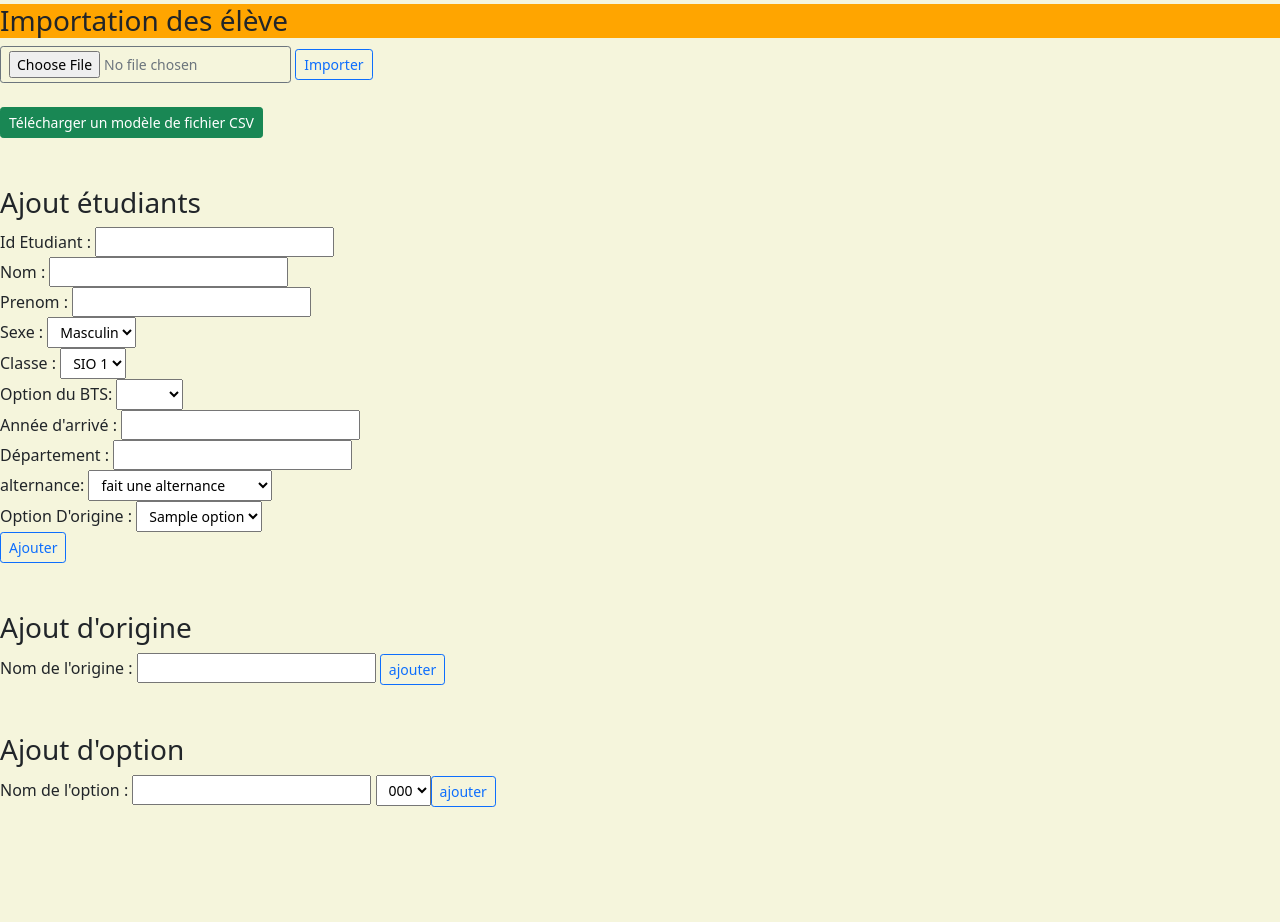
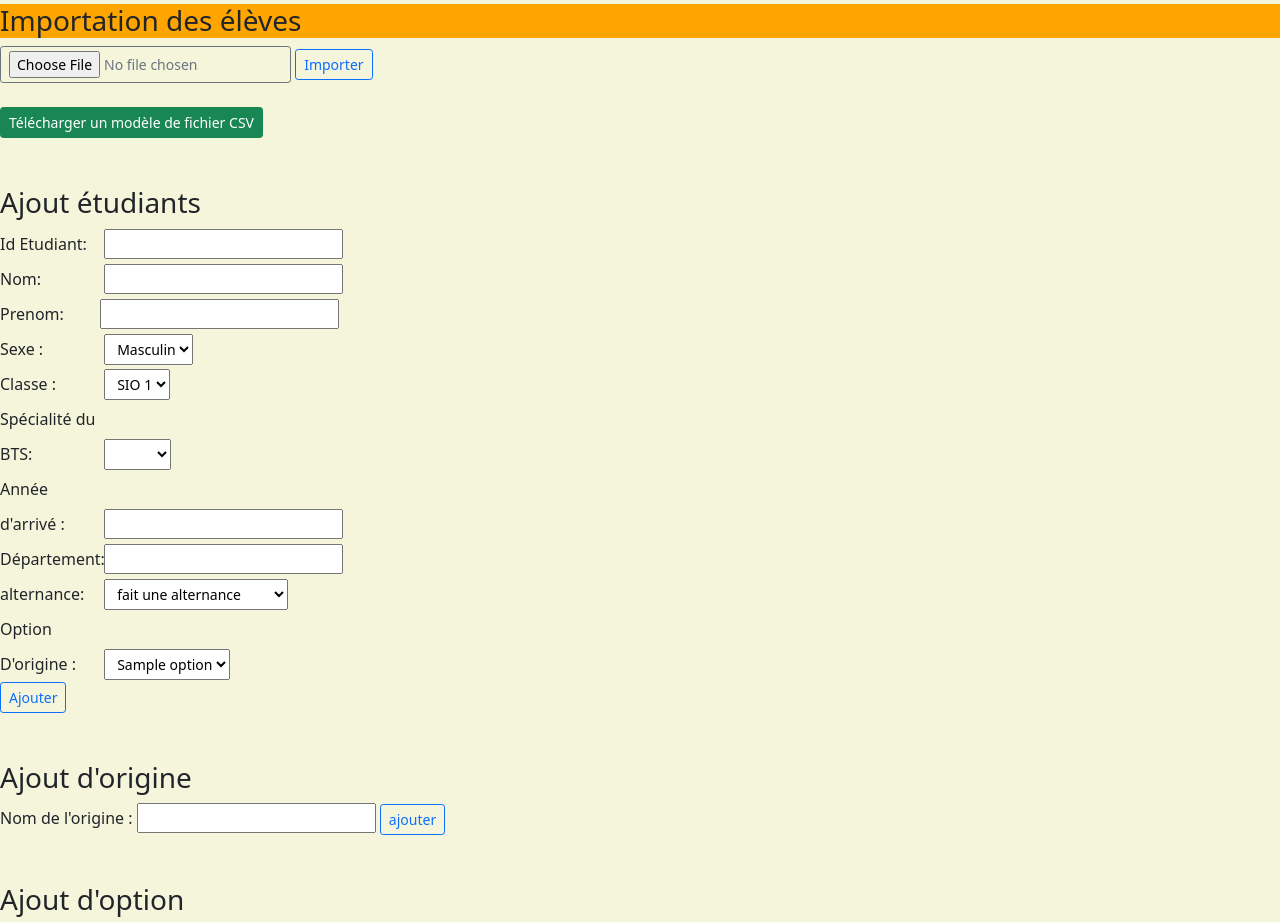
Before and after one commit to thibautscheers/FOLOZEM, a PHP site: page /page/importation-eleve.php in a window 1280 px wide. Shown: the part 56-978 px from the top of the page. Before the commit the page ends 863 px from the top, so only its background shows below. Run offline with PHP 8.4, Linux system fonts and the light colour scheme; tables that the repository leaves empty hold one stand-in row (values such as "Sample post").

Commit message:
Alignement des champ

```diff
--- a/page/importation-eleve.php
+++ b/page/importation-eleve.php
@@ -40,7 +40,7 @@
         echo ("<br/><div style=\"background-color: #4f4; padding: 6px;\">" . ($_SESSION["info"]) . "</div>");
     $_SESSION["info"] = ""; ?>
     </div>
-    <h3 class="h3">Importation des élève </h3>
+    <h3 class="h3">Importation des élèves </h3>
     <div class="col-auto">
         <form action="importEleves.php" method="post" class="form-inline" enctype="multipart/form-data">
             <input type="file" class="btn btn-outline-secondary btn-sm" name="file" id="file" accept=".csv">
@@ -56,33 +56,34 @@
 
     <div class="col-auto">
         <form action="ajoutEleve.php" class="form-inline" method="POST">
-            Id Etudiant : <input type="number" class="input-group-sm" name="noEtudiant"><br>
-            Nom : <input type="text" class="input-group-sm" name="nom"><br>
-            Prenom : <input type="text" class="input-group-sm" name="prenom"><br>
-            Sexe :
-            <select name="sexe" class="form-select-sm">
+            <label for="etud"> Id Etudiant:</label> <input id="etud" type="number" class="input-group-sm" name="noEtudiant"><br>
+            <label for="nom"> Nom:</label> <input id="nom" type="text" class="input-group-sm" name="nom"><br>
+            <label for="prenom"> Prenom:</label><input id="prenom" type="text" class="input-group-sm" name="prenom"><br>
+            <label for="sexes">Sexe : </label>
+            <select id="sexes" name="sexe" class="form-select-sm">
                 <option value="1">Masculin</option>
                 <option value="0">Féminin</option>
             </select><br>
-            Classe :
-            <select name='anneeSIO' class="form-select-sm">
+            <label for="classe"> Classe : </label>
+            <select id="classe" name='anneeSIO' class="form-select-sm">
                 <option value='1'>SIO 1</option>
                 <option value='0'>SIO 2</option>
-            </select><br>Option du BTS:
-            <select name='optionBTS' class="form-select-sm">
+            </select><br>
+            <label for="spé">Spécialité du BTS:</label>
+            <select id="spe" name='optionBTS' class="form-select-sm">
                 <option value="NULL"></option>
                 <option value='1'>SLAM</option>
                 <option value='0'>SISR</option>
             </select><br>
-            Année d'arrivé : <input type="number" class="input-group-sm" name="anneeArrivee"><br>
-            Département : <input type="number" class="input-group-sm" name="departement"><br>
-            alternance:
-            <select name='alternance' class="form-select-sm">
+            <label for="annee">Année d'arrivé :</label> <input id="annee" type="number" class="input-group-sm" name="anneeArrivee"><br>
+            <label for="dep"> Département:</label> <input id="dep" type="number" class="input-group-sm" name="departement"><br>
+            <label for="alter">alternance:</label>
+            <select id="alter" name='alternance' class="form-select-sm">
                 <option value='1'>fait une alternance</option>
                 <option value='0'>ne fait pas d'alternance</option>
             </select><br>
-            Option D'origine :
-            <select name="idOption" class="form-select-sm">
+            <label for="op">Option D'origine :</label>
+            <select id="op" name="idOption" class="form-select-sm">
                 <?php
 
                 $optionsB = lireOption();
--- a/page/style/navbar.css
+++ b/page/style/navbar.css
@@ -60,3 +60,8 @@ footer {
 .h3{
   background-color: #FFA500;
 }
+label{
+  display:block;
+  width:100px;
+  line-height: 35px;
+}
```
